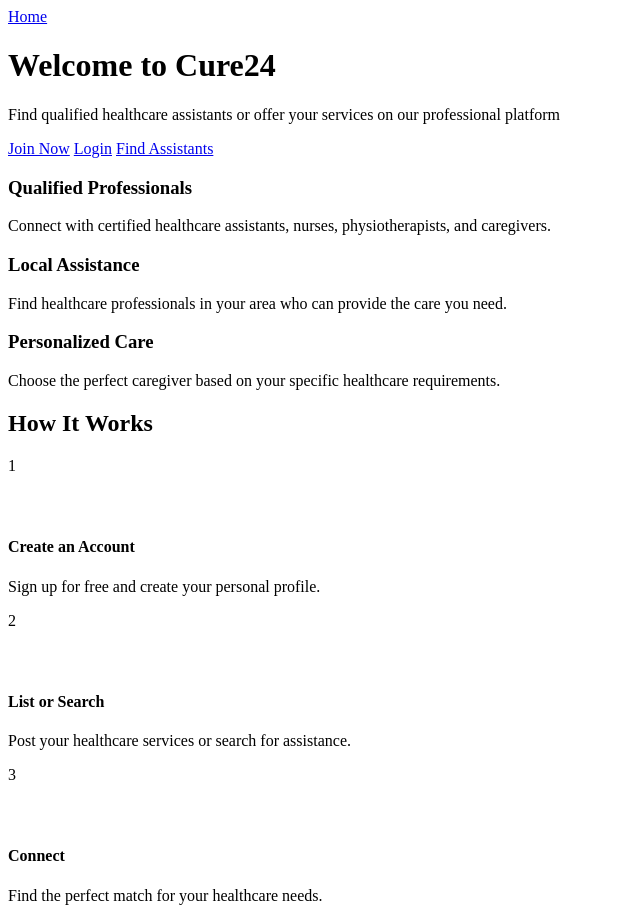
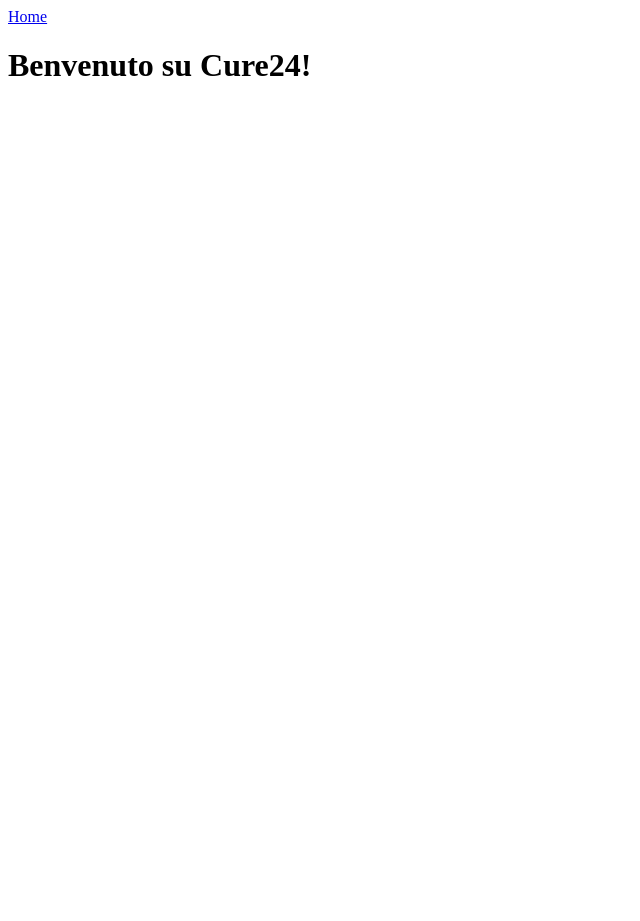
Before and after one commit to Ianndav/cure24, a Flask app: page / in a window 1280 px wide. Shown: the whole page, without its empty margins (0-640 px from the left). After the commit the page ends 76 px from the top, so only its background shows below. Run offline with Flask 3, Linux system fonts and the light colour scheme.

Commit message:
Update home.html

```diff
--- a/templates/home.html
+++ b/templates/home.html
@@ -1,89 +1,5 @@
 {% extends 'base.html' %}
 
-{% block title %}Cure24 - Healthcare Assistant Marketplace{% endblock %}
-
 {% block content %}
-<div class="hero-section text-center py-5">
-    <h1 class="display-4 mb-4">Welcome to <span class="text-info">Cure24</span></h1>
-    <p class="lead mb-4">Find qualified healthcare assistants or offer your services on our professional platform</p>
-
-    <div class="d-flex justify-content-center gap-3 mb-5">
-        {% if not current_user.is_authenticated %}
-            <a href="{{ url_for('register') }}" class="btn btn-info btn-lg">Join Now</a>
-            <a href="{{ url_for('login') }}" class="btn btn-outline-secondary btn-lg">Login</a>
-        {% else %}
-            <a href="{{ url_for('dashboard') }}" class="btn btn-info btn-lg">Go to Dashboard</a>
-        {% endif %}
-        <a href="{{ url_for('find_assistants') }}" class="btn btn-outline-info btn-lg">Find Assistants</a>
-    </div>
-
-    <div class="row mt-5">
-        <div class="col-md-4 mb-4">
-            <div class="card h-100 bg-dark">
-                <div class="card-body text-center">
-                    <i class="fas fa-user-nurse fa-3x mb-3 text-info"></i>
-                    <h3 class="card-title h4">Qualified Professionals</h3>
-                    <p class="card-text">Connect with certified healthcare assistants, nurses, physiotherapists, and caregivers.</p>
-                </div>
-            </div>
-        </div>
-        <div class="col-md-4 mb-4">
-            <div class="card h-100 bg-dark">
-                <div class="card-body text-center">
-                    <i class="fas fa-map-marker-alt fa-3x mb-3 text-info"></i>
-                    <h3 class="card-title h4">Local Assistance</h3>
-                    <p class="card-text">Find healthcare professionals in your area who can provide the care you need.</p>
-                </div>
-            </div>
-        </div>
-        <div class="col-md-4 mb-4">
-            <div class="card h-100 bg-dark">
-                <div class="card-body text-center">
-                    <i class="fas fa-hand-holding-medical fa-3x mb-3 text-info"></i>
-                    <h3 class="card-title h4">Personalized Care</h3>
-                    <p class="card-text">Choose the perfect caregiver based on your specific healthcare requirements.</p>
-                </div>
-            </div>
-        </div>
-    </div>
-
-    <div class="mt-5 pt-5 border-top">
-        <h2 class="mb-4">How It Works</h2>
-        <div class="row justify-content-center">
-            <div class="col-md-3 mb-4">
-                <div class="card h-100 bg-dark">
-                    <div class="card-body text-center">
-                        <div class="rounded-circle bg-info text-white d-flex align-items-center justify-content-center mx-auto mb-3" style="width: 60px; height: 60px;">
-                            <span class="h4 mb-0">1</span>
-                        </div>
-                        <h4 class="card-title">Create an Account</h4>
-                        <p class="card-text">Sign up for free and create your personal profile.</p>
-                    </div>
-                </div>
-            </div>
-            <div class="col-md-3 mb-4">
-                <div class="card h-100 bg-dark">
-                    <div class="card-body text-center">
-                        <div class="rounded-circle bg-info text-white d-flex align-items-center justify-content-center mx-auto mb-3" style="width: 60px; height: 60px;">
-                            <span class="h4 mb-0">2</span>
-                        </div>
-                        <h4 class="card-title">List or Search</h4>
-                        <p class="card-text">Post your healthcare services or search for assistance.</p>
-                    </div>
-                </div>
-            </div>
-            <div class="col-md-3 mb-4">
-                <div class="card h-100 bg-dark">
-                    <div class="card-body text-center">
-                        <div class="rounded-circle bg-info text-white d-flex align-items-center justify-content-center mx-auto mb-3" style="width: 60px; height: 60px;">
-                            <span class="h4 mb-0">3</span>
-                        </div>
-                        <h4 class="card-title">Connect</h4>
-                        <p class="card-text">Find the perfect match for your healthcare needs.</p>
-                    </div>
-                </div>
-            </div>
-        </div>
-    </div>
-</div>
+<h1>Benvenuto su Cure24!</h1>
 {% endblock %}
```
